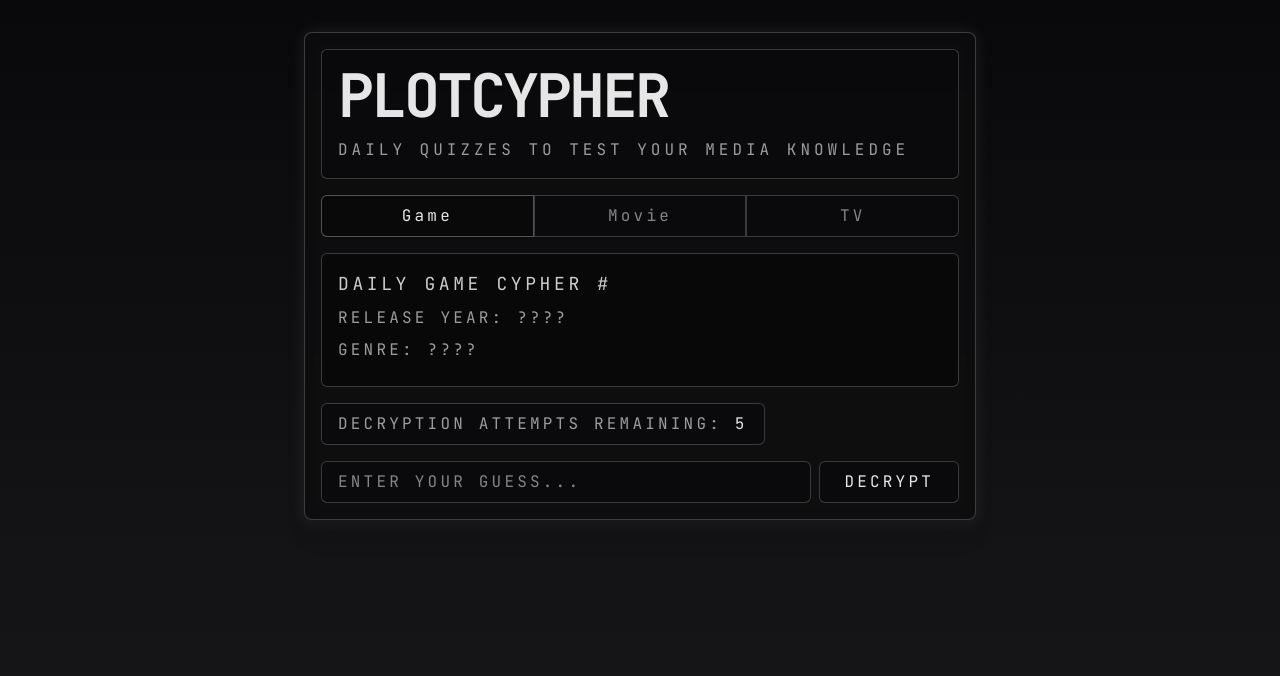
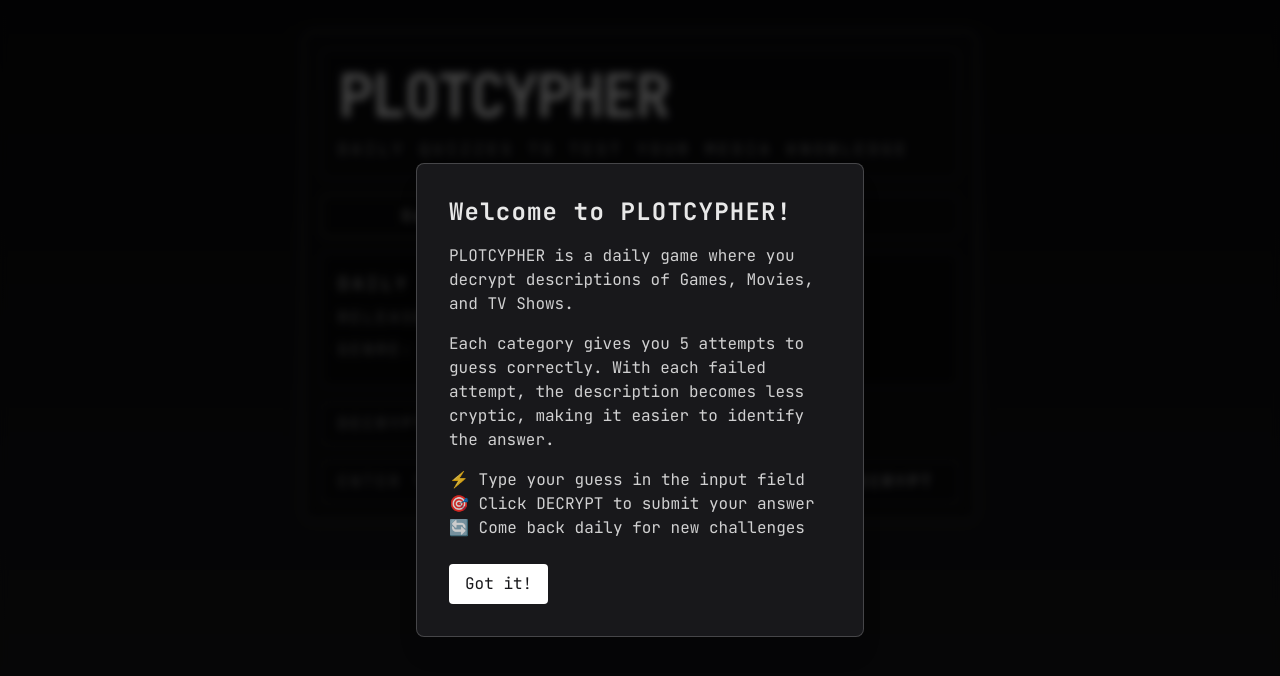
Before and after one commit to Guillermode20/plotcypher-react, a React (Vite) app: page / in a window 1280 px wide. Shown: the top 676 px of the page. Built offline with nearby package versions, Linux system fonts and the light colour scheme.

Commit message:
Add info modal to welcome users and explain game mechanics

```diff
--- a/src/App.jsx
+++ b/src/App.jsx
@@ -103,6 +103,9 @@
   const inputRef = useRef(null);
   const [isFlashing, setIsFlashing] = useState(false);
 
+  // Add this state with other state declarations
+  const [showInfoModal, setShowInfoModal] = useState(false);
+
   const handleGameData = useCallback((data) => {
     setGameData(data);
   }, []); // Empty dependency array since we don't need any dependencies
@@ -170,6 +173,17 @@
       localStorage.setItem('lastPlayedDate', new Date().toDateString());
     }
   }, [gameOverStates, levels, attempts]);
+
+  // Update this effect
+  useEffect(() => {
+    const hasVisited = localStorage.getItem('hasVisitedBefore');
+    if (TESTING_MODE || (!hasVisited && !TESTING_MODE)) {
+      setShowInfoModal(true);
+      if (!TESTING_MODE) {
+        localStorage.setItem('hasVisitedBefore', 'true');
+      }
+    }
+  }, []);
 
   return (
     <div className="relative min-h-screen bg-zinc-950 bg-gradient-to-b from-zinc-950 to-zinc-900 text-white font-mono scrollbar-gutter-stable">
@@ -442,6 +456,14 @@
           <div className="fixed inset-0 bg-black/70 backdrop-blur-sm pointer-events-none"></div>
           <div className="relative bg-zinc-900 border border-red-500 rounded-lg p-8 max-w-md w-full m-4 shadow-xl">
             <h2 className="text-2xl font-bold text-red-500 mb-4">DECRYPTION FAILED!</h2>
+            <p className="text-white/80 mb-3">
+              The correct answer was:
+              <span className="block mt-2 text-xl text-white font-bold mb-1">
+                {selectedDescription === 'game' && gameData?.correctGame}
+                {selectedDescription === 'movie' && gameData?.correctMovie}
+                {selectedDescription === 'tv' && gameData?.correctTVShow}
+              </span>
+            </p>
             <p className="text-white/80 mb-6">
               You&apos;ve used all your decryption attempts. Better luck tomorrow!
             </p>
@@ -454,6 +476,35 @@
           </div>
         </div>
       )}
+      {/* Add Info Modal - place before closing div */}
+      {showInfoModal && (
+        <div className="fixed inset-0 flex items-center justify-center z-50">
+          <div className="fixed inset-0 bg-black/70 backdrop-blur-sm pointer-events-none"></div>
+          <div className="relative bg-zinc-900 border border-white/20 rounded-lg p-8 max-w-md w-full m-4 shadow-xl">
+            <h2 className="text-2xl font-bold text-white/90 mb-4 tracking-wider">Welcome to PLOTCYPHER!</h2>
+            <div className="text-white/80 space-y-4 mb-6">
+              <p>
+                PLOTCYPHER is a daily game where you decrypt descriptions of Games, Movies, and TV Shows.
+              </p>
+              <p>
+                Each category gives you 5 attempts to guess correctly. With each failed attempt,
+                the description becomes less cryptic, making it easier to identify the answer.
+              </p>
+              <p>
+                ⚡ Type your guess in the input field<br/>
+                🎯 Click DECRYPT to submit your answer<br/>
+                🔄 Come back daily for new challenges
+              </p>
+            </div>
+            <button
+              onClick={() => setShowInfoModal(false)}
+              className="px-4 py-2 bg-white text-zinc-900 rounded hover:bg-white/90 transition-colors"
+            >
+              Got it!
+            </button>
+          </div>
+        </div>
+      )}
     </div>
   );
 }
```
